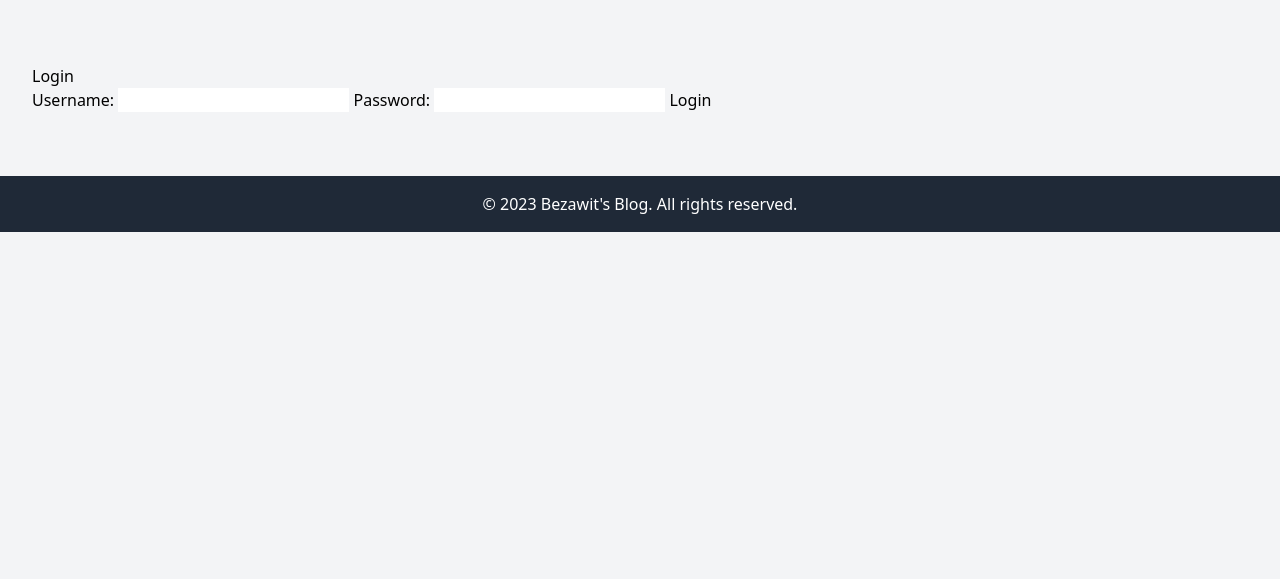
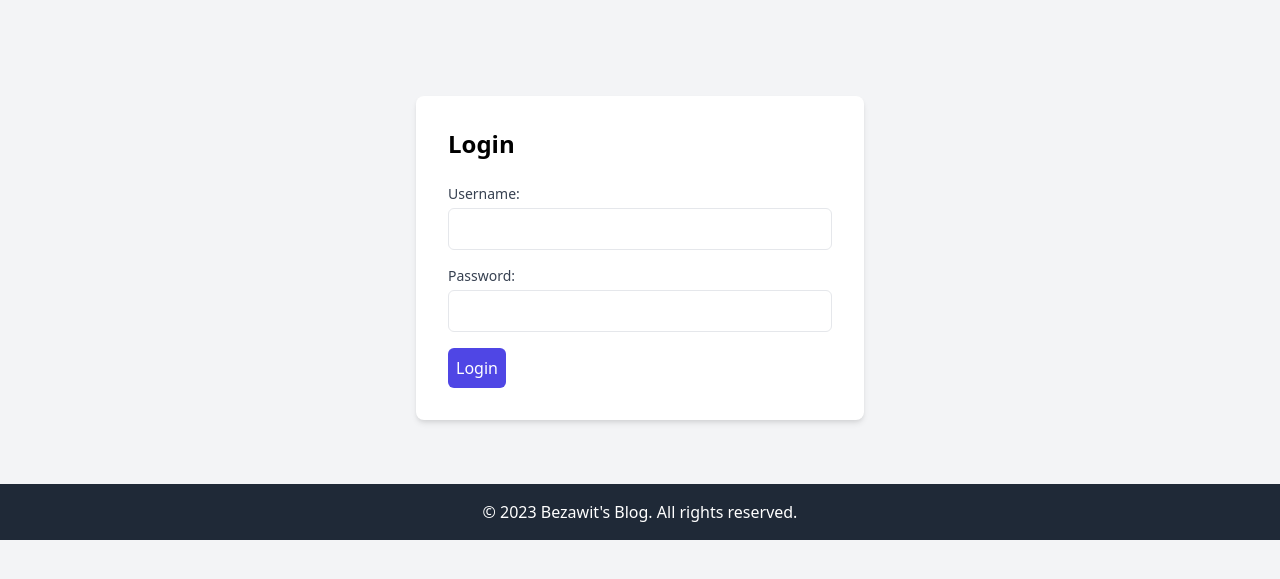
Before and after one commit to Bezawitedilu/GDSC-Laravel-Learning, a PHP site: page /auth/login.php in a window 1280 px wide. Shown: the part 64-643 px from the top of the page. Run offline with PHP 8.4, Linux system fonts and the light colour scheme; some libraries are stand-ins or nearby versions.

Commit message:
Edited login/logout and signup page

```diff
--- a/Week_2/Blog Website/auth/login.php
+++ b/Week_2/Blog Website/auth/login.php
@@ -22,21 +22,24 @@ if ($_SERVER['REQUEST_METHOD'] === 'POST') {
 include('../header.php');
 ?>
 
-<h2>Login</h2>
-<form action="" method="POST">
-    <label for="username">Username:</label>
-    <input type="text" name="username" required>
+<div class="container mx-auto mt-8 p-8 bg-white rounded-lg shadow-md max-w-md">
+    <h2 class="text-2xl font-bold mb-6">Login</h2>
+    <form action="" method="POST">
+        <label for="username" class="block text-sm font-medium text-gray-700">Username:</label>
+        <input type="text" name="username" required class="mt-1 p-2 w-full border rounded-md">
 
-    <label for="password">Password:</label>
-    <input type="password" name="password" required>
+        <label for="password" class="block mt-4 text-sm font-medium text-gray-700">Password:</label>
+        <input type="password" name="password" required class="mt-1 p-2 w-full border rounded-md">
 
-    <button type="submit">Login</button>
-</form>
+        <button type="submit" class="mt-4 bg-indigo-600 text-white p-2 rounded-md">Login</button>
+    </form>
 
-<?php
-if (isset($error)) {
-    echo "<p class='text-red-500'>$error</p>";
-}
+    <?php
+    if (isset($error)) {
+        echo "<p class='mt-4 text-red-500'>$error</p>";
+    }
+    ?>
 
-include('../footer.php');
-?>
+</div>
+
+<?php include('../footer.php'); ?>
```
Also changed, not shown: Week_2/Blog Website/auth/signup.php (+10 -8 lines).
